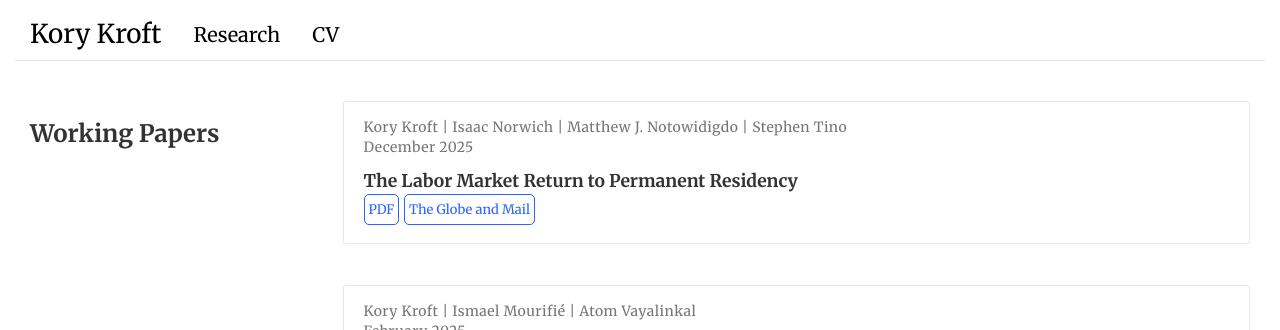
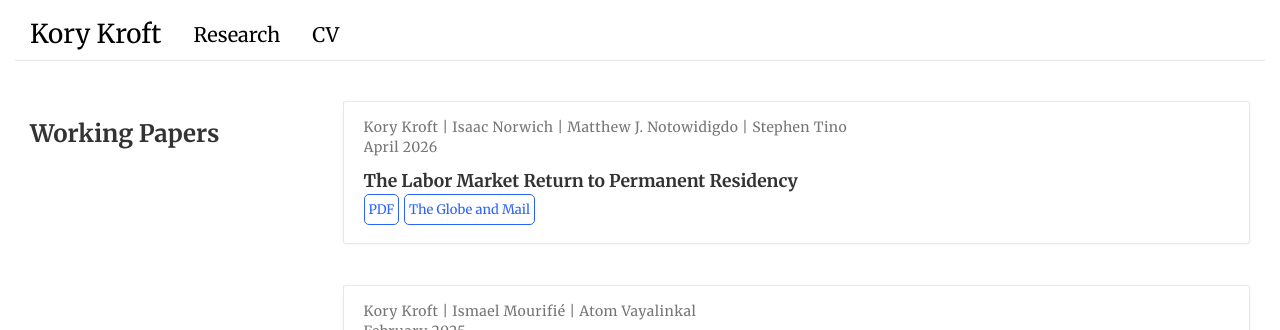
Before and after one commit to korykroft/korykroft.github.io, a Jekyll site: the page built from research/index.html, in a window 1280 px wide and 900 px high. Shown: the top 330 px of the window. Built offline with Jekyll 4.4.1, drawn with Linux system fonts in a browser that asks for light colours.

Commit message:
Update index.html

```diff
--- a/research/index.html
+++ b/research/index.html
@@ -22,13 +22,13 @@
       <div>
         <span>Kory Kroft</span> | <span>Isaac Norwich</span>  | <span>Matthew J. Notowidigdo</span> | <span>Stephen Tino</span>
       </div>
-      <span class="article-date">December 2025</span>
+      <span class="article-date">April 2026</span>
     </div>
     <h3 class="article-title mb-1 mt-3">The Labor Market Return to Permanent Residency</h3>
     <div class="article-style">
     </div>
     <div class="btn-links">
-      <a class="btn btn-outline-primary my-1 mr-1 btn-sm" href="/files/KNNT_TFWs_dec2025.pdf" target="_blank" rel="noopener">PDF</a>
+      <a class="btn btn-outline-primary my-1 mr-1 btn-sm" href="/files/TR_PR_Transitions.pdf" target="_blank" rel="noopener">PDF</a>
       <a class="btn btn-outline-primary my-1 mr-1 btn-sm" href="https://www.theglobeandmail.com/business/article-temporary-foreign-workers-switch-jobs-and-earn-more-after-becoming/" target="_blank" rel="noopener">The Globe and Mail</a>
 
 
```
